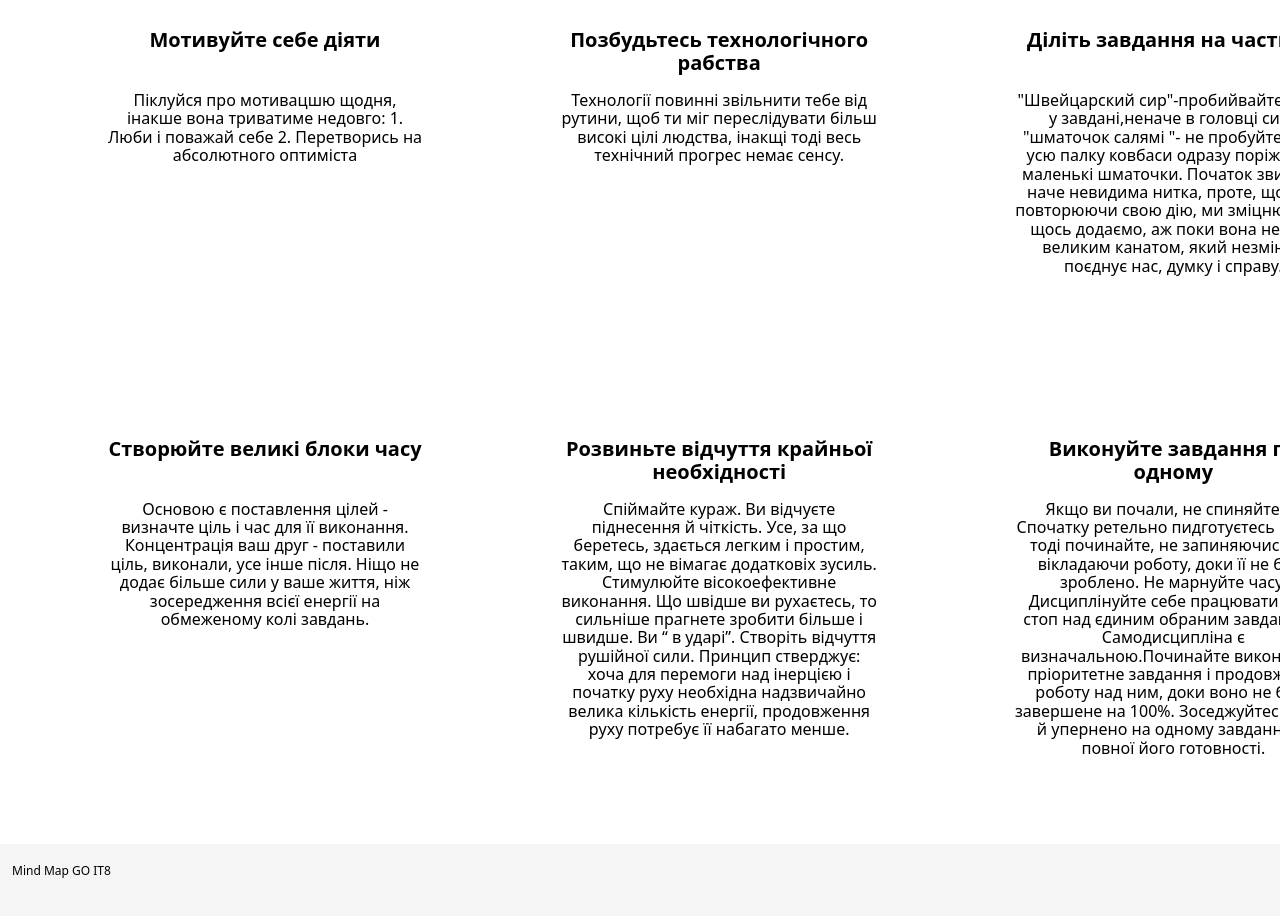
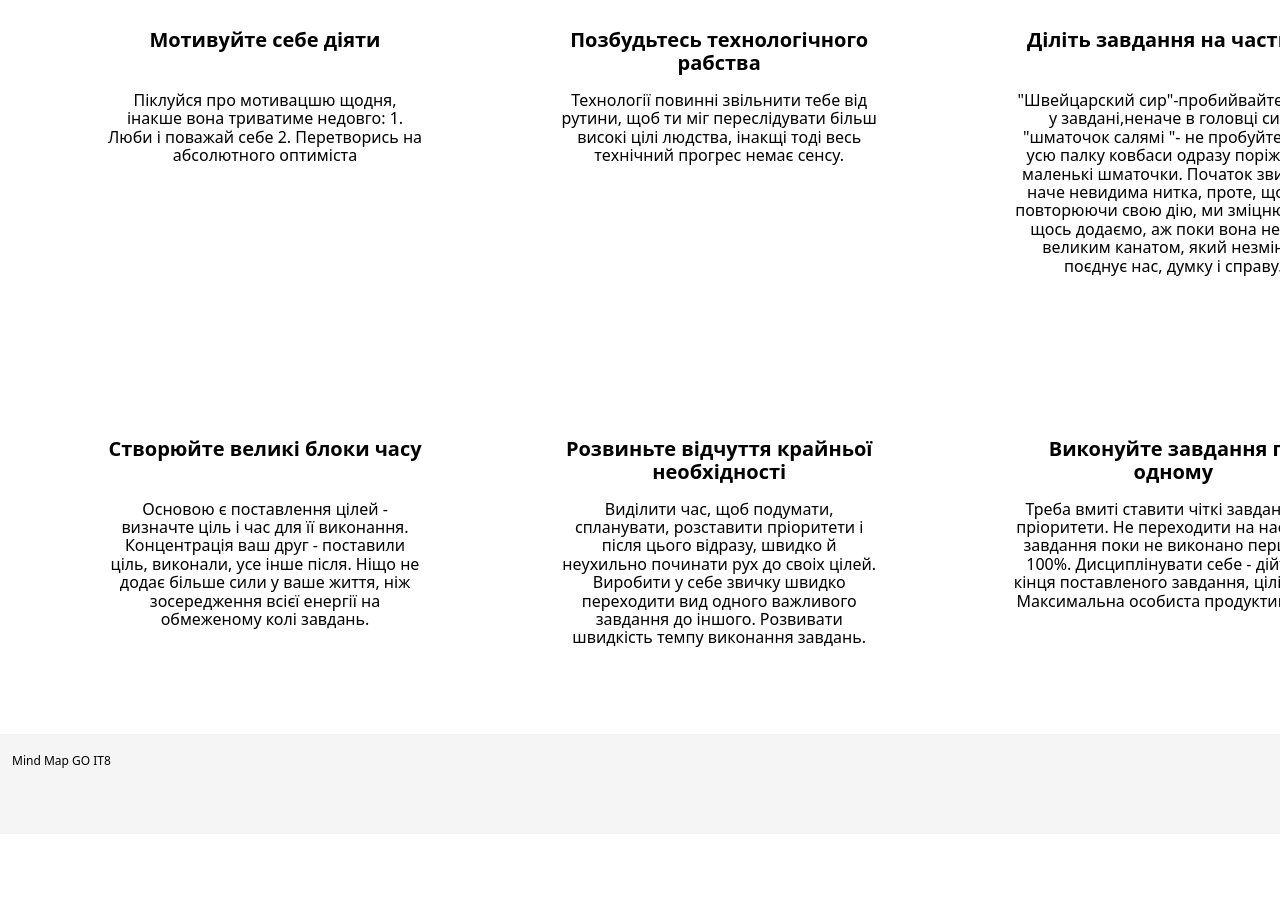
Before and after one commit to ArtemVasiletc/goit8mindmap, a plain HTML site: page index.html in a window 1280 px wide. Shown: the part 2674-3590 px from the top of the page. After the commit the page ends 3508 px from the top, so only its background shows below. Drawn offline with nearby package versions, Linux system fonts and the light colour scheme.

Commit message:
fix text 20 21

```diff
--- a/index.html
+++ b/index.html
@@ -212,27 +212,19 @@
               Розвиньте відчуття крайньої необхідності
             </h2>
             <p>
-              Спіймайте кураж. Ви відчуєте піднесення й чіткість. Усе, за що
-              беретесь, здається легким і простим, таким, що не вімагає
-              додатковіх зусиль. Стимулюйте вісокоефективне виконання. Що швідше
-              ви рухаєтесь, то сильніше прагнете зробити більше і швидше. Ви “ в
-              ударі”. Створіть відчуття рушійної сили. Принцип стверджує: хоча
-              для перемоги над інерцією і початку руху необхідна надзвичайно
-              велика кількість енергії, продовження руху потребує її набагато
-              менше.
+              Виділити час, щоб подумати, спланувати, розставити
+              пріоритети і після цього відразу, швидко й неухильно починати
+              рух до своіх цілей. Виробити у себе звичку швидко переходити вид
+              одного важливого завдання до іншого. Розвивати швидкість темпу виконання завдань.
             </p>
           </li>
           <li class="chapter-info">
             <h2 class="chapter-name">Виконуйте завдання по одному</h2>
             <p>
-              Якщо ви почали, не спиняйтесь. Спочатку ретельно пидготуєтесь і
-              лише тоді починайте, не запиняючись, не вікладаючи роботу, доки її
-              не буде зроблено. Не марнуйте часу. Дисциплінуйте себе працювати
-              нон-стоп над єдиним обраним завданням. Самодисципліна є
-              визначальною.Починайте виконувати пріоритетне завдання і
-              продовжуйте роботу над ним, доки воно не буде завершене на 100%.
-              Зоседжуйтесь чітко й упернено на одному завданні до повної його
-              готовності.
+              Треба вмиті ставити чіткі завдання та пріоритети.
+              Не переходити на наступне завдання поки не виконано перше на 100%.
+              Дисциплінувати себе - дійти до кінця поставленого завдання, цілі, мети.
+              Максимальна особиста продуктивність.
             </p>
           </li>
         </ul>
```
